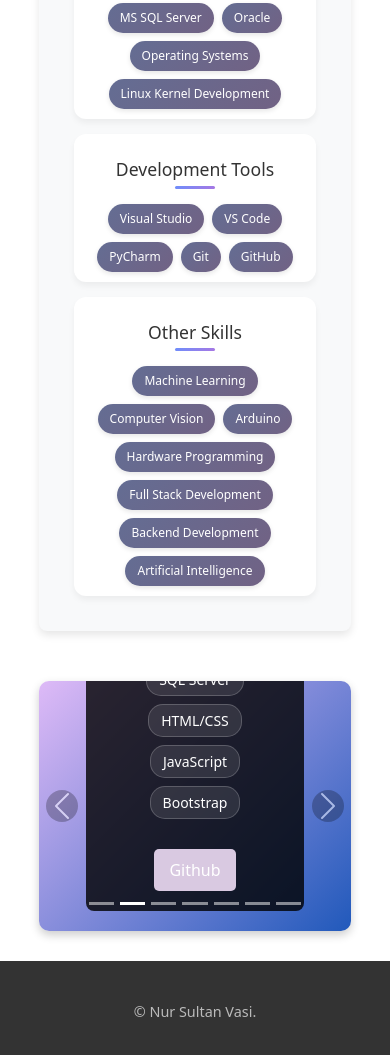
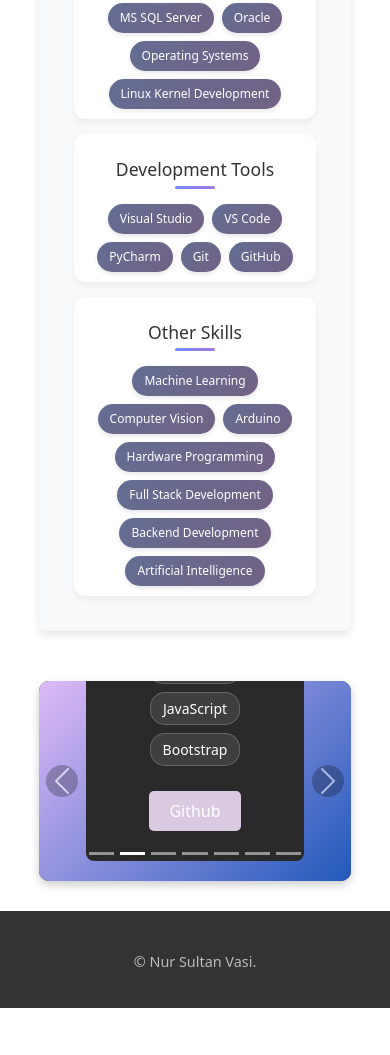
Before and after one commit to nursvasi/Personal-Website, a plain HTML site: page index.html in a window 390 px wide. Shown: the part 3284-4339 px from the top of the page. After the commit the page ends 4292 px from the top, so only its background shows below. Drawn offline with nearby package versions, Linux system fonts and the light colour scheme.

Commit message:
Update style.css

```diff
--- a/style.css
+++ b/style.css
@@ -249,39 +249,71 @@ h1 {
 
 /* Responsive Düzenlemeler */
 @media (max-width: 768px) {
+    .carousel-item {
+        min-height: 100%;
+        height: auto;
+        background: #2a2a2a;  /* Koyu arka plan */
+    }
+
+    .carousel-item .d-block {
+        height: 200px !important;  /* Resim alanı yüksekliği */
+    }
+
     .carousel-caption {
         position: relative;
-        background: rgba(0,0,0,0.8);
-        padding: 15px;
+        background: #2a2a2a;  /* Koyu arka plan */
+        padding: 20px 15px;
         left: 0;
         right: 0;
+        bottom: 0;
+        height: auto;
+        color: white;
     }
 
+    .carousel-inner {
+        height: auto;
+        background: #2a2a2a;
+    }
+
+    /* İçerik stilleri */
     .carousel-caption h5 {
         font-size: 18px;
-        margin-bottom: 10px;
+        margin-bottom: 12px;
+        padding: 0 10px;
     }
 
     .carousel-caption p {
         font-size: 14px;
-        line-height: 1.4;
+        line-height: 1.5;
+        margin-bottom: 15px;
+        padding: 0 10px;
     }
 
     .tech-stack {
-        gap: 6px;
+        flex-wrap: wrap;
+        justify-content: center;
+        gap: 8px;
+        margin: 15px 0;
+        padding: 0 10px;
     }
 
     .tech-badge {
         font-size: 12px;
-        padding: 4px 8px;
+        padding: 5px 10px;
     }
 
-    .carousel-item {
-        height: auto;
+    /* Github link stili */
+    .carousel-caption a {
+        display: inline-block;
+        margin: 10px 0;
+        padding: 8px 20px;
     }
 
-    .carousel-item .d-block {
-        height: 250px !important;  /* Mobilde daha küçük resim yüksekliği */
+    /* Kontrol butonları */
+    .carousel-control-prev,
+    .carousel-control-next {
+        width: 10%;
+        background: rgba(0,0,0,0.5);
     }
 }
 /* Teknoloji rozetleri */
```
